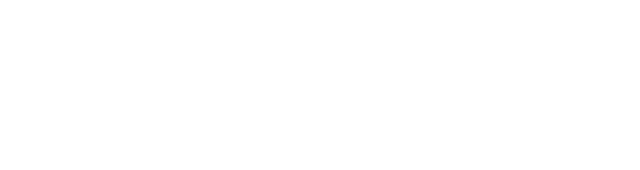
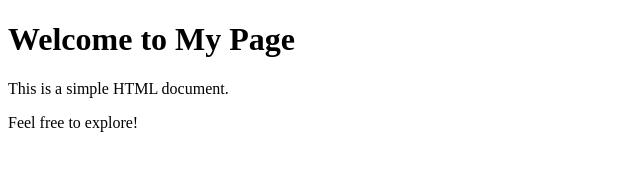
Before and after one commit to docongdanh9502/buoi20github, a plain HTML site: page index.html in a window 1280 px wide. Shown: the whole page, without its empty margins (0-640 px from the left). Drawn offline with Linux system fonts and the light colour scheme.

Commit message:
hoan thanh task

```diff
--- a/index.html
+++ b/index.html
@@ -5,6 +5,12 @@
     <meta name="viewport" content="width=device-width, initial-scale=1.0">
     <title>Document</title>
 </head>
+<main>
+    <h1>Welcome to My Page</h1>
+    <p>This is a simple HTML document.</p>
+    <p>Feel free to explore!</p>
+
+</main>
 <body>
 
 </body>
```
